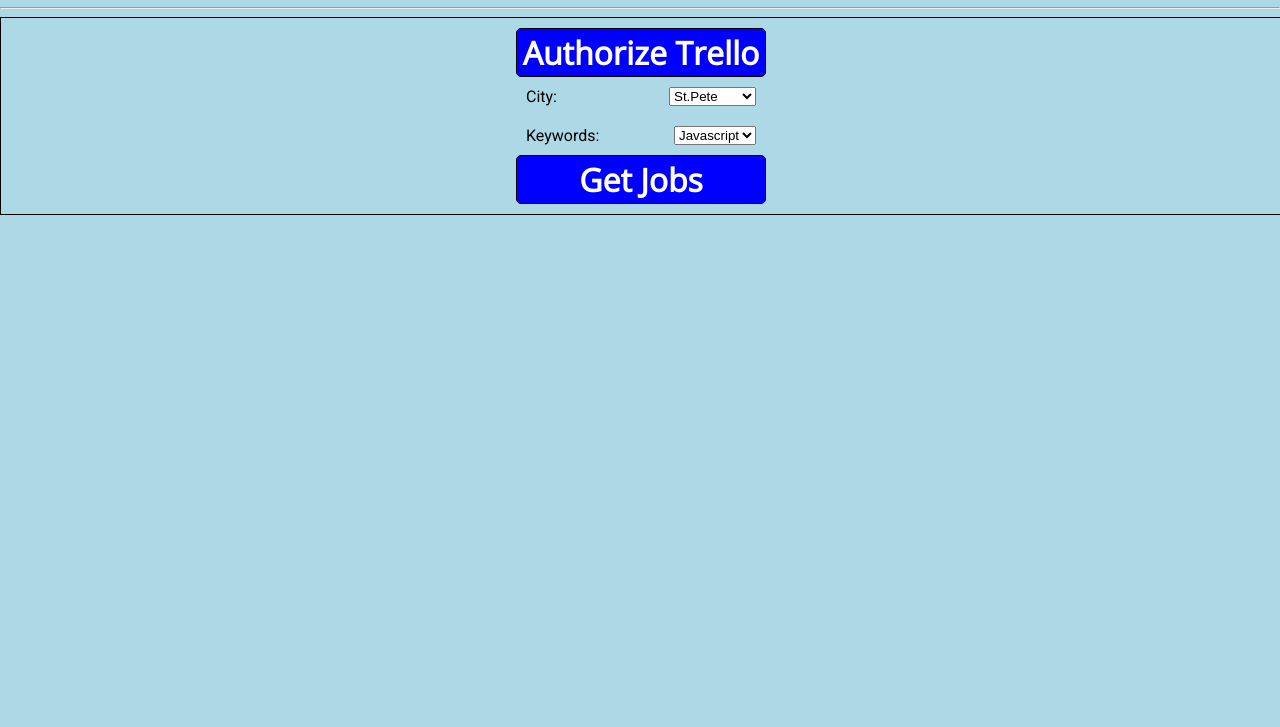
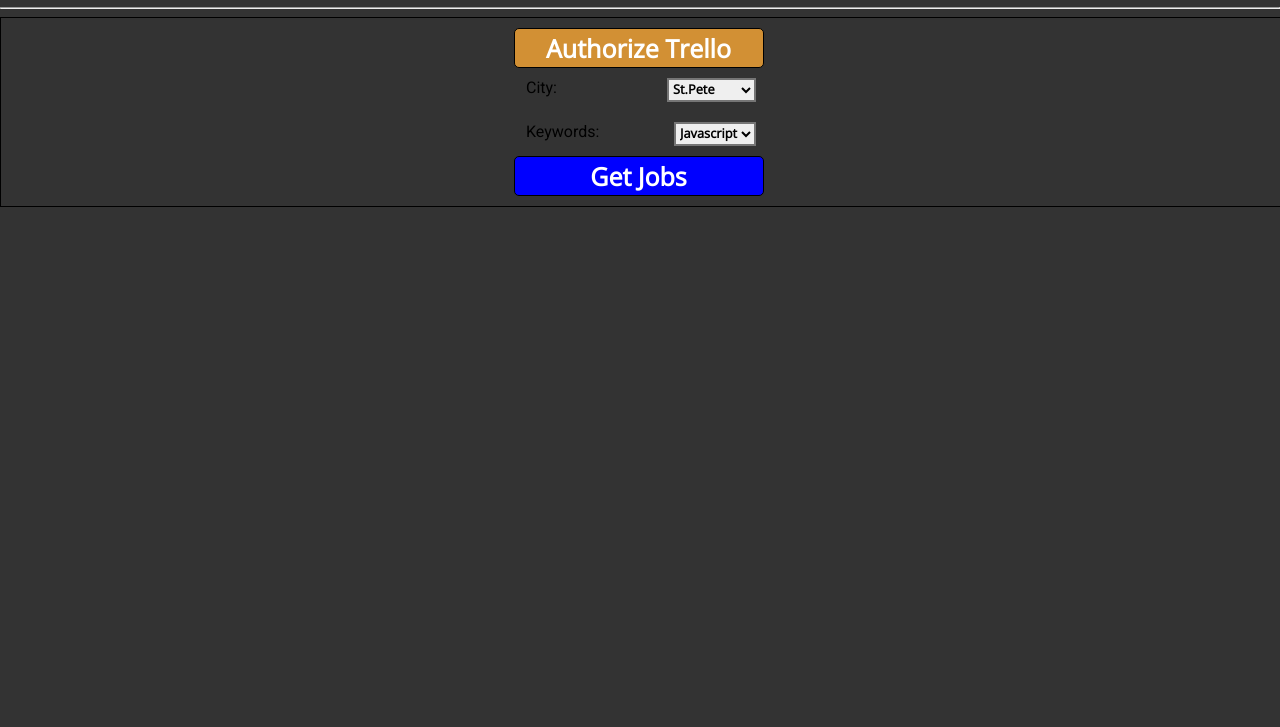
Before and after one commit to bam1056/JobSearch, a React app: page / in a window 1280 px wide. Shown: the part 73-800 px from the top of the page. Built offline with nearby package versions, Linux system fonts and the light colour scheme.

Commit message:
just saving progress so far

```diff
--- a/src/components/App.js
+++ b/src/components/App.js
@@ -79,7 +79,7 @@
     return <div>
       <h1 style={{textAlign: 'center'}}>JOBS</h1> <hr />
       <div style={styles.select}>
-        <button
+        <button className='trello'
           style={styles.authTrelloButton}
           onClick={this.authorize}>
           Authorize Trello
@@ -103,7 +103,7 @@
             <option value='Junior'>Junior</option>
           </select>
         </div>
-        <button
+        <button className='jobs'
           onClick={this.getJobs}
           style={styles.authTrelloButton}>
           Get Jobs
--- a/src/components/styles.js
+++ b/src/components/styles.js
@@ -33,12 +33,12 @@
     // fontSize: '1em'
   },
   authTrelloButton: {
-    margin: '0 auto',
-    backgroundColor: 'blue',
-    color: 'white',
-    fontWeight: 'bold',
-    fontSize: '2em',
-    width: '250px'
+    // margin: '0 auto',
+    // backgroundColor: 'blue',
+    // color: 'white',
+    // fontWeight: 'bold',
+    // fontSize: '2em',
+    // width: '250px'
   },
   dropdown: {
     display: 'flex',
--- a/src/styles/screen.sass
+++ b/src/styles/screen.sass
@@ -1,9 +1,16 @@
 @import 'utility'
 
+//***** Fonts *****
 $base-text-size: 16px
 $base-font-family: sans-serif
 $body-font: 'Open Sans', sans-serif
 $important-font: 'Roboto', sans-serif
+
+
+// ***** Colors *****
+
+$body-color: #333333
+$trello-color: #D29034
 
 html
   text-size-adjust: 100%
@@ -12,7 +19,7 @@
   @include font-smoothing(on)
   margin: 0
   font: $base-text-size / 1 $base-font-family
-  background-color: lightblue
+  background-color: #333333
 
 .CardContainer
   background-color: #E2E4E6
@@ -24,6 +31,16 @@
 
 button, label
   font-family: 'Roboto', sans-serif
+
+.trello
+  background-color: $trello-color
+
+.trello, .jobs
+  font:
+    size: 25px
+    weight: bold
+  width: 250px
+
 
 ul
   background-color: white
@@ -55,7 +72,14 @@
 
 ul button
   background-color: darken(blue, 20%)
-  color: #D29034
+  color: $trello-color
   font:
     size: 17px
     weight: bold
+
+select
+  border-width: .2em
+  font:
+    family: $body-font
+    weight: bold
+    size: .8em
```
